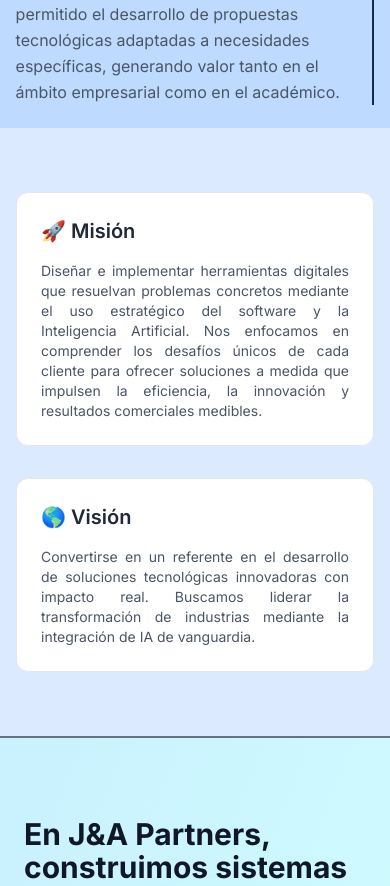
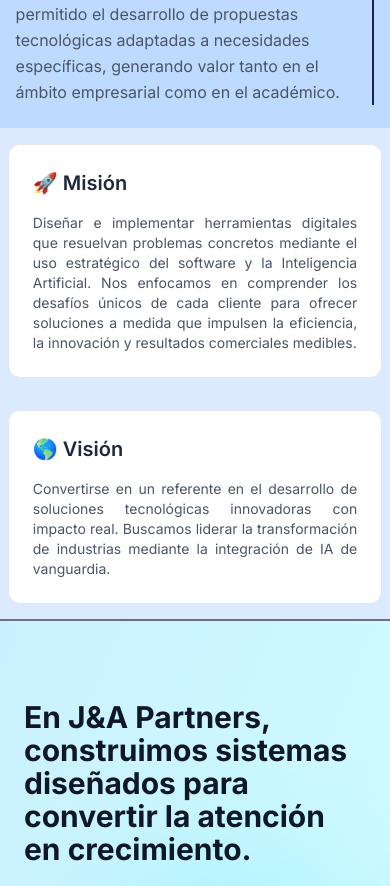
Before and after one commit to AldoCarbajal-3804/prototipo-react, a React (Vite) app: page / in a window 390 px wide. Shown: the part 2149-3035 px from the top of the page. Built offline with nearby package versions, Linux system fonts and the light colour scheme.

Commit message:
Responsividad relativa

```diff
--- a/src/layouts/about/PropositeSection.jsx
+++ b/src/layouts/about/PropositeSection.jsx
@@ -9,7 +9,7 @@
     return(
         <section className="relative mx-auto py-0 border-b-2 border-gray-500 bg-blue-100">
 
-            <main className="relative max-w-7xl mx-auto py-16 sm:py-20 lg:py-24 grid grid-cols-1 md:grid-cols-2 gap-8 sm:gap-10 px-4 sm:px-6">
+            <main className="relative max-w-7xl mx-auto py-[4%] grid grid-cols-1 md:grid-cols-2 gap-8 sm:gap-10 px-[2%] sm:px-6">
 
                 <div
                     ref={missionRef}
```
